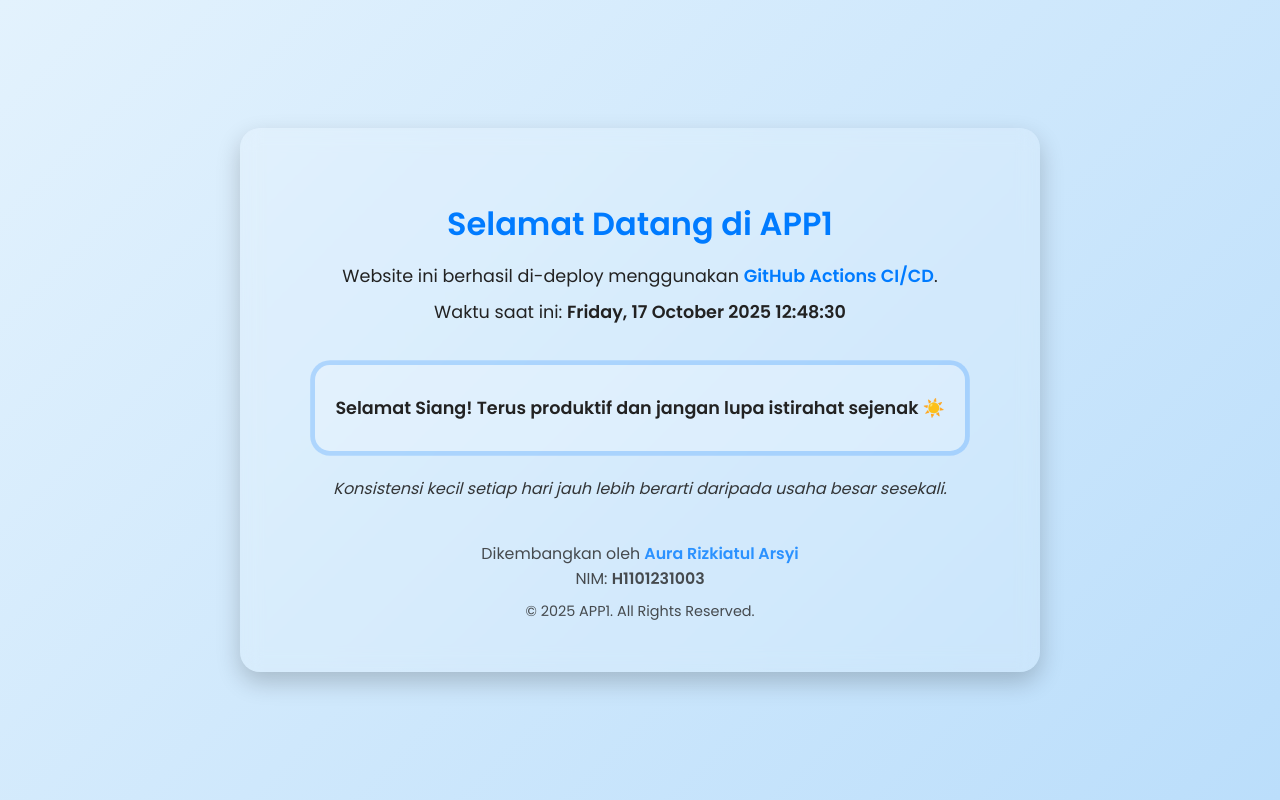
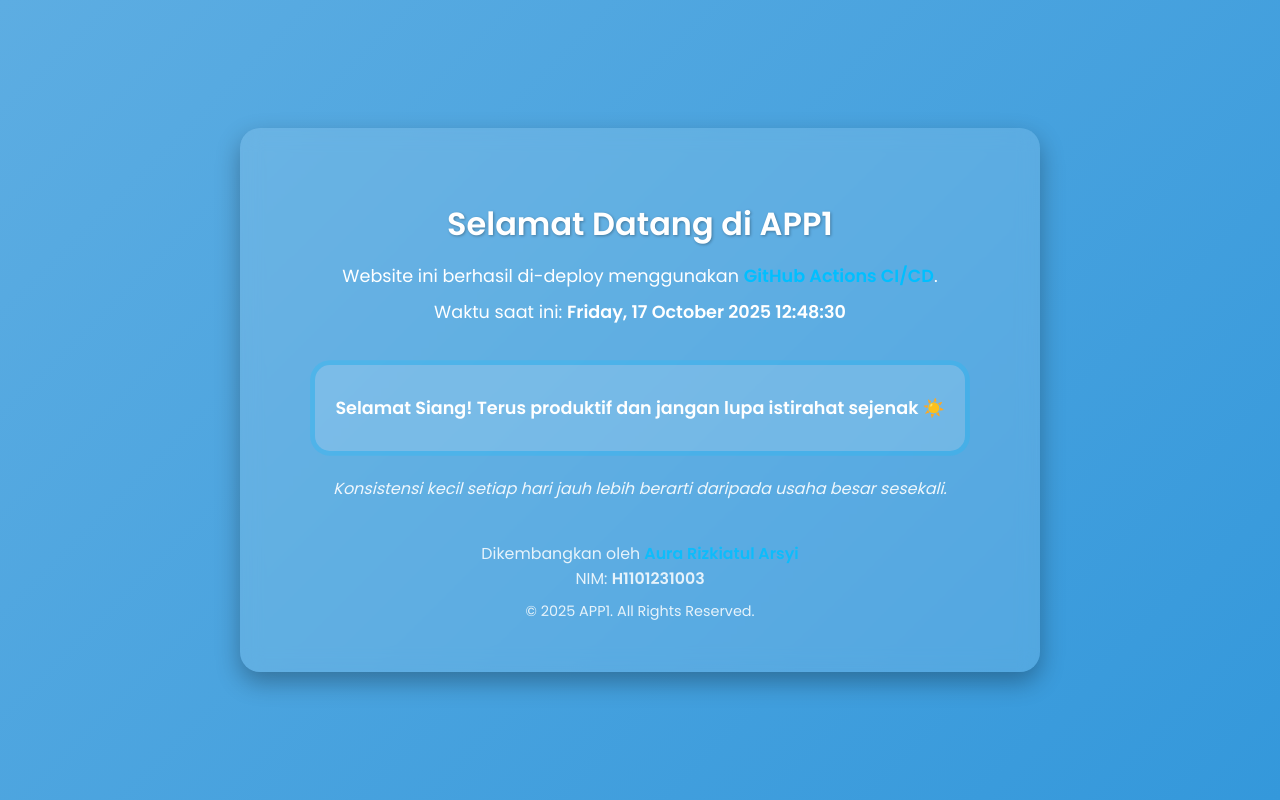
Before and after one commit to aurarsyi/repoweb1, a PHP site: page / in a window 1280 px wide. Run offline with PHP 8.4, Linux system fonts and the light colour scheme.

Commit message:
Update index.php

```diff
--- a/index.php
+++ b/index.php
@@ -1,5 +1,5 @@
 <?php
-// index.php - Halaman Dinamis dengan Tema Waktu
+// index.php - Halaman Dinamis dengan Tema Waktu (Warna Gradasi Biru Sesuai Waktu)
 
 // Judul halaman
 $title = "Selamat Datang di APP1";
@@ -12,22 +12,26 @@ $hour = date('H');
 $name = "Aura Rizkiatul Arsyi";
 $nim = "H1101231003";
 
-// Tentukan tema warna & pesan sesuai waktu
+// Tema warna biru sesuai waktu
 if ($hour >= 5 && $hour < 11) {
-    $bgColor = "linear-gradient(135deg, #FFFAE3, #FFF4C4)";
-    $textColor = "#333";
+    // Pagi — biru lembut dan cerah
+    $bgColor = "linear-gradient(135deg, #D6EAF8, #AED6F1)";
+    $textColor = "#1A1A1A";
     $greeting = "Selamat Pagi! Awali harimu dengan semangat dan senyum 😊";
 } elseif ($hour >= 11 && $hour < 15) {
-    $bgColor = "linear-gradient(135deg, #E3F2FD, #BBDEFB)";
-    $textColor = "#222";
+    // Siang — biru langit segar
+    $bgColor = "linear-gradient(135deg, #5DADE2, #3498DB)";
+    $textColor = "#fff";
     $greeting = "Selamat Siang! Terus produktif dan jangan lupa istirahat sejenak ☀️";
 } elseif ($hour >= 15 && $hour < 18) {
-    $bgColor = "linear-gradient(135deg, #FFE0B2, #FFCC80)";
-    $textColor = "#222";
+    // Sore — biru agak gelap ke navy lembut
+    $bgColor = "linear-gradient(135deg, #2874A6, #1B4F72)";
+    $textColor = "#f1f1f1";
     $greeting = "Selamat Sore! Waktu yang pas untuk refleksi dan bersyukur 🌇";
 } else {
-    $bgColor = "linear-gradient(135deg, #1E1E2F, #2C3E50)";
-    $textColor = "#f1f1f1";
+    // Malam — biru tua ke hitam elegan
+    $bgColor = "linear-gradient(135deg, #0D1B2A, #1B263B)";
+    $textColor = "#EAECEE";
     $greeting = "Selamat Malam! Waktunya menenangkan diri dan beristirahat 🌙";
 }
 ?>
@@ -54,10 +58,10 @@ if ($hour >= 5 && $hour < 11) {
         }
 
         .card {
-            background: rgba(255, 255, 255, 0.15);
+            background: rgba(255, 255, 255, 0.12);
             backdrop-filter: blur(10px);
             border-radius: 20px;
-            box-shadow: 0 10px 25px rgba(0,0,0,0.2);
+            box-shadow: 0 10px 25px rgba(0,0,0,0.3);
             max-width: 700px;
             width: 90%;
             padding: 50px;
@@ -66,9 +70,10 @@ if ($hour >= 5 && $hour < 11) {
         }
 
         h1 {
-            color: #007bff;
+            color: #FFFFFF;
             font-size: 2em;
             margin-bottom: 15px;
+            text-shadow: 1px 1px 3px rgba(0,0,0,0.3);
         }
 
         p {
@@ -79,21 +84,21 @@ if ($hour >= 5 && $hour < 11) {
         .info {
             margin-top: 30px;
             padding: 20px;
-            background: rgba(255, 255, 255, 0.2);
+            background: rgba(255, 255, 255, 0.15);
             border-radius: 15px;
             display: inline-block;
             animation: pulse 3s infinite;
         }
 
         .highlight {
-            color: #007bff;
+            color: #00BFFF;
             font-weight: 600;
         }
 
         .footer {
             margin-top: 40px;
             font-size: 0.9em;
-            opacity: 0.8;
+            opacity: 0.85;
         }
 
         @keyframes fadeInUp {
@@ -108,9 +113,9 @@ if ($hour >= 5 && $hour < 11) {
         }
 
         @keyframes pulse {
-            0% { box-shadow: 0 0 0 0 rgba(0,123,255, 0.4); }
-            70% { box-shadow: 0 0 0 10px rgba(0,123,255, 0); }
-            100% { box-shadow: 0 0 0 0 rgba(0,123,255, 0); }
+            0% { box-shadow: 0 0 0 0 rgba(0,191,255, 0.4); }
+            70% { box-shadow: 0 0 0 10px rgba(0,191,255, 0); }
+            100% { box-shadow: 0 0 0 0 rgba(0,191,255, 0); }
         }
 
         .quote {
```
